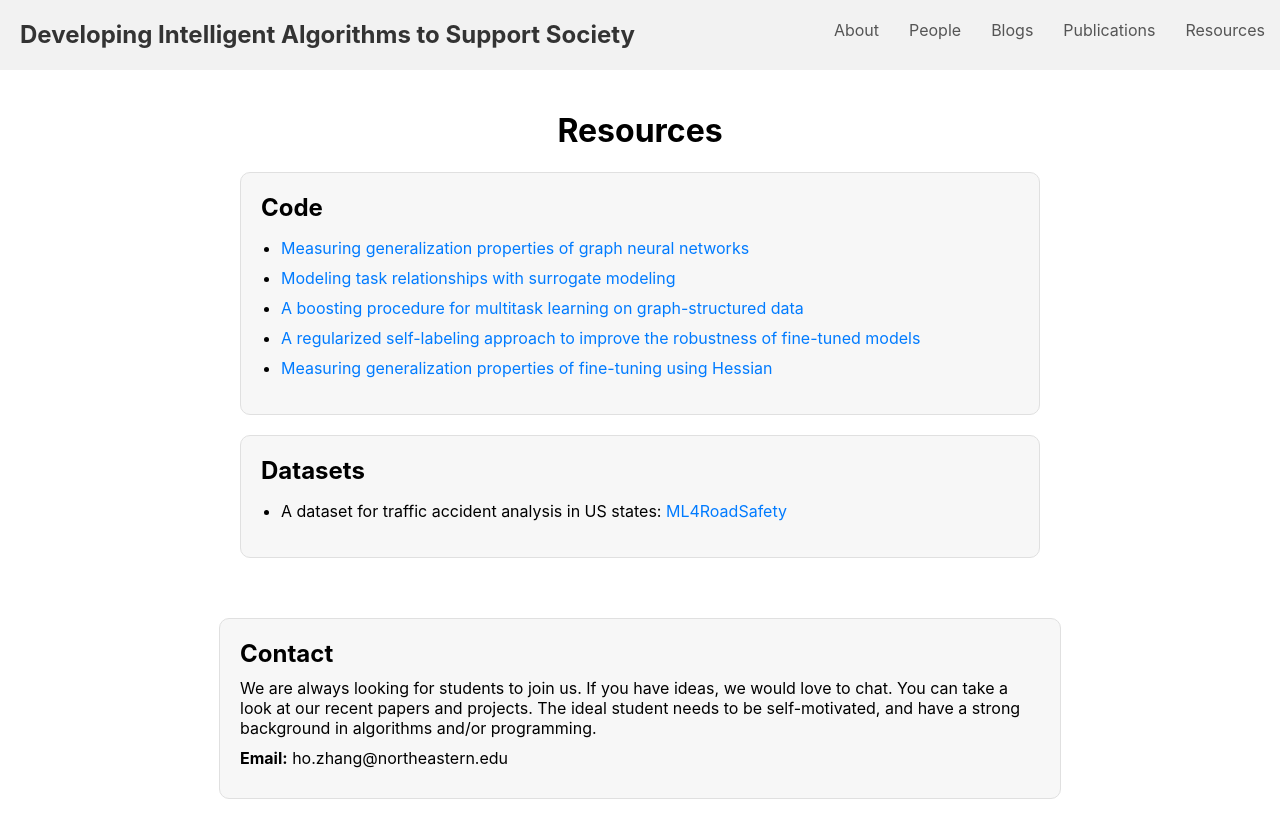
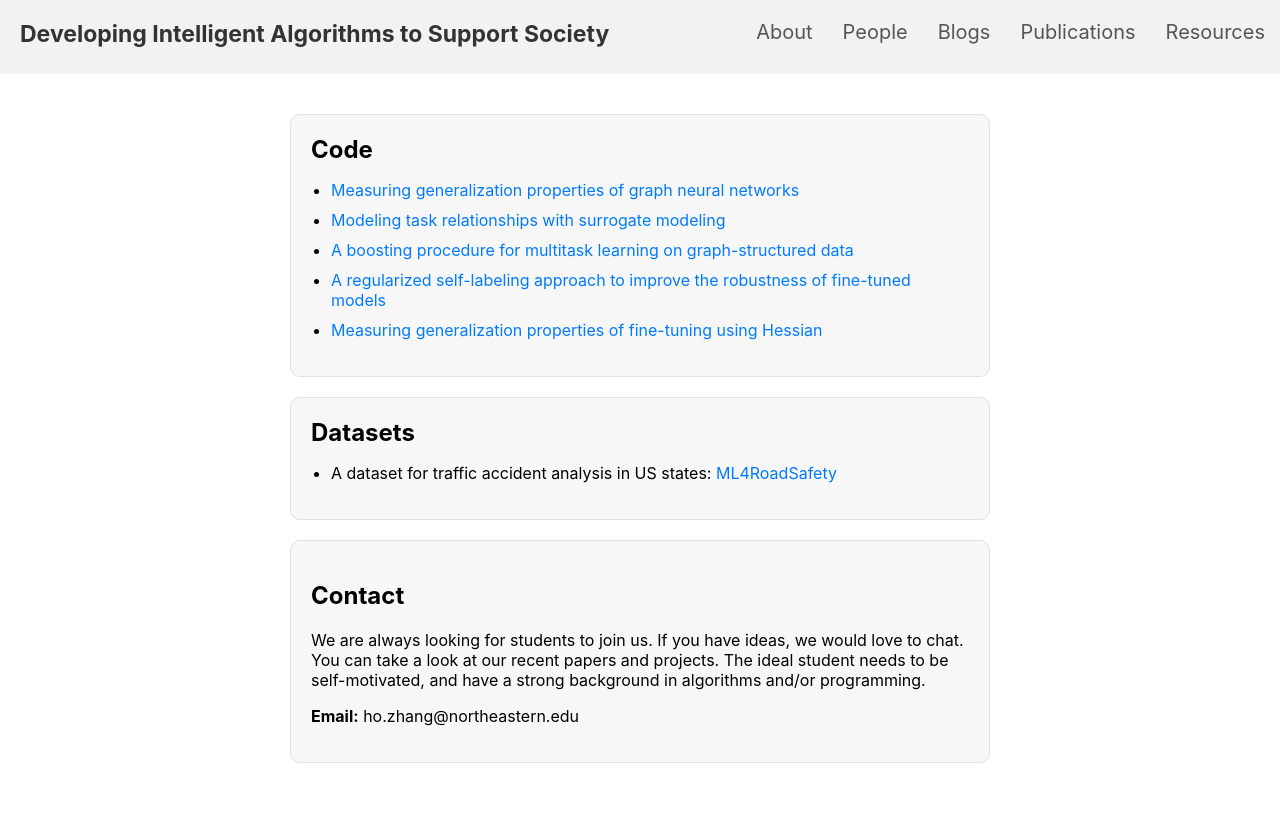
Before and after one commit to VirtuosoResearch/virtuosoresearch.github.io, a React (Create React App) app in the folder virtuoso_research/: page /resources in a window 1280 px wide. Built offline with nearby package versions, Linux system fonts and the light colour scheme.

Commit message:
Styling changes

```diff
--- a/virtuoso_research/src/Header.css
+++ b/virtuoso_research/src/Header.css
@@ -18,6 +18,7 @@
 .header-title {
     color: #333;
     margin: 0;
+    font-size: 23px;
 }
 
 .nav-list {
--- /dev/null
+++ b/virtuoso_research/src/Navigation.css
@@ -0,0 +1,3 @@
+.nav-link {
+    font-size: 20px;
+}
--- a/virtuoso_research/src/Navigation.tsx
+++ b/virtuoso_research/src/Navigation.tsx
@@ -1,11 +1,12 @@
 // src/Navigation.tsx
 import React from 'react';
 import { Link } from 'react-router-dom';
+import './Navigation.css';
 
 const Navigation: React.FC = () => {
     return (
         <nav>
-            <ul className="nav-list">
+        <ul className="nav-list">
                 <li><Link to="/" className="nav-link">About</Link></li>
                 <li><Link to="/people" className="nav-link">People</Link></li>
                 <li><Link to="/research" className="nav-link">Blogs</Link></li>
--- a/virtuoso_research/src/People.tsx
+++ b/virtuoso_research/src/People.tsx
@@ -18,7 +18,7 @@ const Member: React.FC<{ name: string, position: string, details: string[], imag
                 />
             </div>
             <div className="member-details">
-                <h3><a href={link}>{name}</a></h3>
+                <h3><a href={link} target="_blank" rel="noopener noreferrer">{name}</a></h3>
                 <p>{position}</p>
                 <ul>
                     {details.map((detail, index) => (
@@ -99,12 +99,12 @@ const Group: React.FC = () => {
         },
         {
             name: "Allen Ye",
-            position: "Undergraduate Researcher (2023-)",
+            position: "Undergraduate Researcher (2023)",
             details: [
                 "B.S. in CS, Northeastern University",
             ],
             imageSrc: "portraits/allen.png", // Replace with actual image path
-            link: "/"
+            link: "https://www.linkedin.com/in/allenye66/"
         },
         {
             name: "Debankita Basu",
--- a/virtuoso_research/src/Publications.tsx
+++ b/virtuoso_research/src/Publications.tsx
@@ -150,9 +150,8 @@ const Publications: React.FC = () => {
                                         .map((publication, index) => (
                                             <li key={index}>
                                                 <h3><a href={publication.link}>{publication.title}</a></h3>
-                                                <p>Authors: {publication.authors}</p>
-                                                <p>Publishing Site: {publication.publishingSite}</p>
-                                                <p>Date: {publication.date}</p>
+                                                <p><i>{publication.authors}</i></p>
+                                                <p>{publication.publishingSite} ({publication.date})</p>
                                             </li>
                                         ))}
                                 </ul>
@@ -170,9 +169,8 @@ const Publications: React.FC = () => {
                                             .map((publication, index) => (
                                                 <li key={index}>
                                                     <h3><a href={publication.link}>{publication.title}</a></h3>
-                                                    <p>Authors: {publication.authors}</p>
-                                                    <p>Publishing Site: {publication.publishingSite}</p>
-                                                    <p>Date: {publication.date}</p>
+                                                    <p><i>{publication.authors}</i></p>
+                                                    <p>{publication.publishingSite} ({publication.date})</p>
                                                 </li>
                                             ))}
                                     </ul>
--- a/virtuoso_research/src/Research.tsx
+++ b/virtuoso_research/src/Research.tsx
@@ -12,9 +12,11 @@ const ResearchBlogs: React.FC = () => {
                 <Link to="/research/blog/healthcare">
                     <h2>AI in Healthcare: Revolutionizing Patient Care with Smart Algorithms</h2>
                 </Link>
-                <Link to="/research/blog/quantam">
+                <p>John Doe, 2023</p>
+                <Link to="/research/blog/quantum">
                     <h2>Quantum Computing: The Next Frontier in Information Processing</h2>
                 </Link>
+                <p>Jane Smith, 2023</p>
             </div>
         </div>
     );
--- a/virtuoso_research/src/Resources.css
+++ b/virtuoso_research/src/Resources.css
@@ -1,6 +1,6 @@
 /* Apply some general styles */
 .resources-container {
-    max-width: 800px;
+    max-width: 700px;
     margin: 0 auto;
     text-align: left;
     padding: 20px;
@@ -42,31 +42,6 @@
     color: #0056b3;
 }
 
-/* Style the "Join Us" container */
-.join-us-container {
-    max-width: 800px;
-    margin: 20px auto;
-    padding: 20px;
-    background-color: #f7f7f7;
-    border: 1px solid #e0e0e0;
-    border-radius: 10px;
-    text-align: left;
-}
-
-.join-us-container h2 {
-    font-size: 24px;
-    margin: 0 0 10px 0;
-    font-weight: bold;
-}
-
-.join-us-container p {
-    margin: 10px 0;
-}
-
-.join-us-container strong {
-    font-weight: bold;
-}
-
 /* Center the "Resources" page */
 .resources-container {
     text-align: center;
--- a/virtuoso_research/src/Resources.tsx
+++ b/virtuoso_research/src/Resources.tsx
@@ -7,7 +7,6 @@ const Resources: React.FC = () => {
         <div>
             <Header />
             <div className="resources-container">
-                <h1>Resources</h1>
                 <section className="section">
                     <h3>Code</h3>
                     <ul>
@@ -54,12 +53,11 @@ const Resources: React.FC = () => {
                         </li>
                     </ul>
                 </section>*/}
-            </div>
-
-            <div className="join-us-container">
-                <h2>Contact</h2>
-                <p>We are always looking for students to join us. If you have ideas, we would love to chat. You can take a look at our recent papers and projects. The ideal student needs to be self-motivated, and have a strong background in algorithms and/or programming.</p>
-                <p><strong>Email:</strong> ho.zhang@northeastern.edu</p>
+                <div className="section">
+                    <h2>Contact</h2>
+                    <p>We are always looking for students to join us. If you have ideas, we would love to chat. You can take a look at our recent papers and projects. The ideal student needs to be self-motivated, and have a strong background in algorithms and/or programming.</p>
+                    <p><strong>Email:</strong> ho.zhang@northeastern.edu</p>
+                </div>
             </div>
         </div>
     );
--- a/virtuoso_research/src/TitleAndMission.css
+++ b/virtuoso_research/src/TitleAndMission.css
@@ -1,13 +1,12 @@
 /* TitleAndMission.css */
 
 .title-and-mission {
-    max-width: 800px;
+    max-width: 1000px;
 }
 
 .bright-font {
-    color: #f5424b;
     font-weight: bold;
-    font-size: 24px;
+    font-size: 19px;
 }
 
 li:not(:last-child) {
--- a/virtuoso_research/src/TitleAndMission.tsx
+++ b/virtuoso_research/src/TitleAndMission.tsx
@@ -3,14 +3,15 @@ import './TitleAndMission.css';
 import ImageSlideshow from './ImageSlideshow';
 
 const TitleAndMission: React.FC = () => {
-    const text = "developing intelligent algorithms to support the society";
+    const text = "developing intelligent algorithms to support society";
     const highlightIndices = [2, 11, 27, 29, 38, 41, 49, 50];
+    const highlightColors = ["red", "blue", "green", "purple"];
 
     return (
         <div className="title-and-mission">
             Virtuoso Research Lab focuses on the frontier research of Machine Learning, Algorithms, and Social Data. Our mission is to {text.split('').map((char, index) => (
                 highlightIndices.includes(index) ? (
-                        <span key={index} className="bright-font">{char}</span>
+                    <span key={index} className="bright-font" style={{ color: highlightColors[highlightIndices.indexOf(index) % highlightColors.length] }}>{char}</span>
                 ) : char
             ))}. To achieve this mission, our approach is two-fold:
             <ul>
@@ -21,7 +22,7 @@ const TitleAndMission: React.FC = () => {
                 The team comprises of a diverse team of students and post graduates who are passionate about advancing technology such as the foundations of AI and ML, at the same time hoping to make a tangible impact. We are currently mainly working on two sets of projects:
                 <ul>
                     <li>On the machine learning side, we have been working on developing multitask learning methods, thinking about transfer, fine-tuning. Recently we have been looking to generative AI such as instruction tuning in language models, and diffusion models.</li>
-										<li>On the foundations side (algorithmic and theoretical), we are interested in studying algorithms on matrix and tensor shaped data, thinking about implicit regularization, privacy. We have also been working on developing nonvacuous generalization bounds for deep neural networks using Hessian.</li>
+                    <li>On the foundations side (algorithmic and theoretical), we are interested in studying algorithms on matrix and tensor-shaped data, thinking about implicit regularization, privacy. We have also been working on developing nonvacuous generalization bounds for deep neural networks using Hessian.</li>
                 </ul>
             </p>
             <p>
```
Lines whose indentation alone changed are shown as unchanged.
